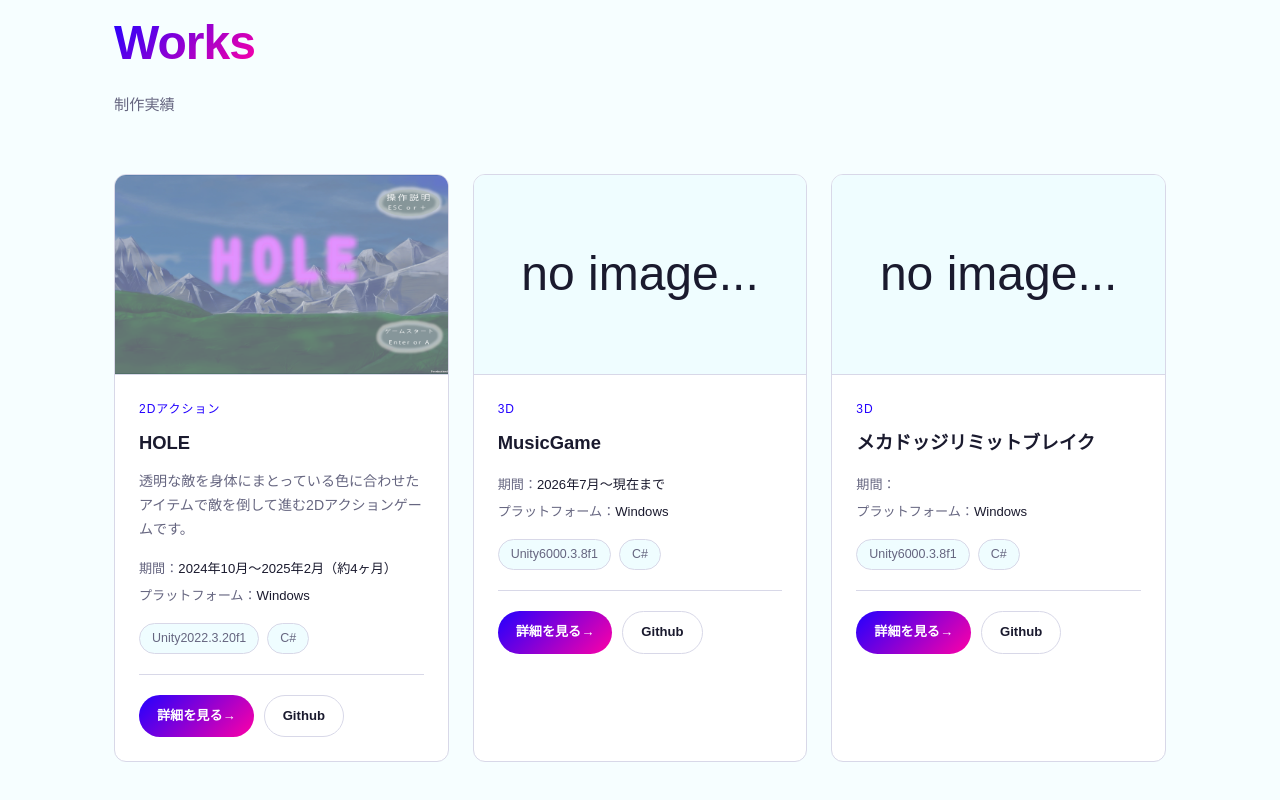
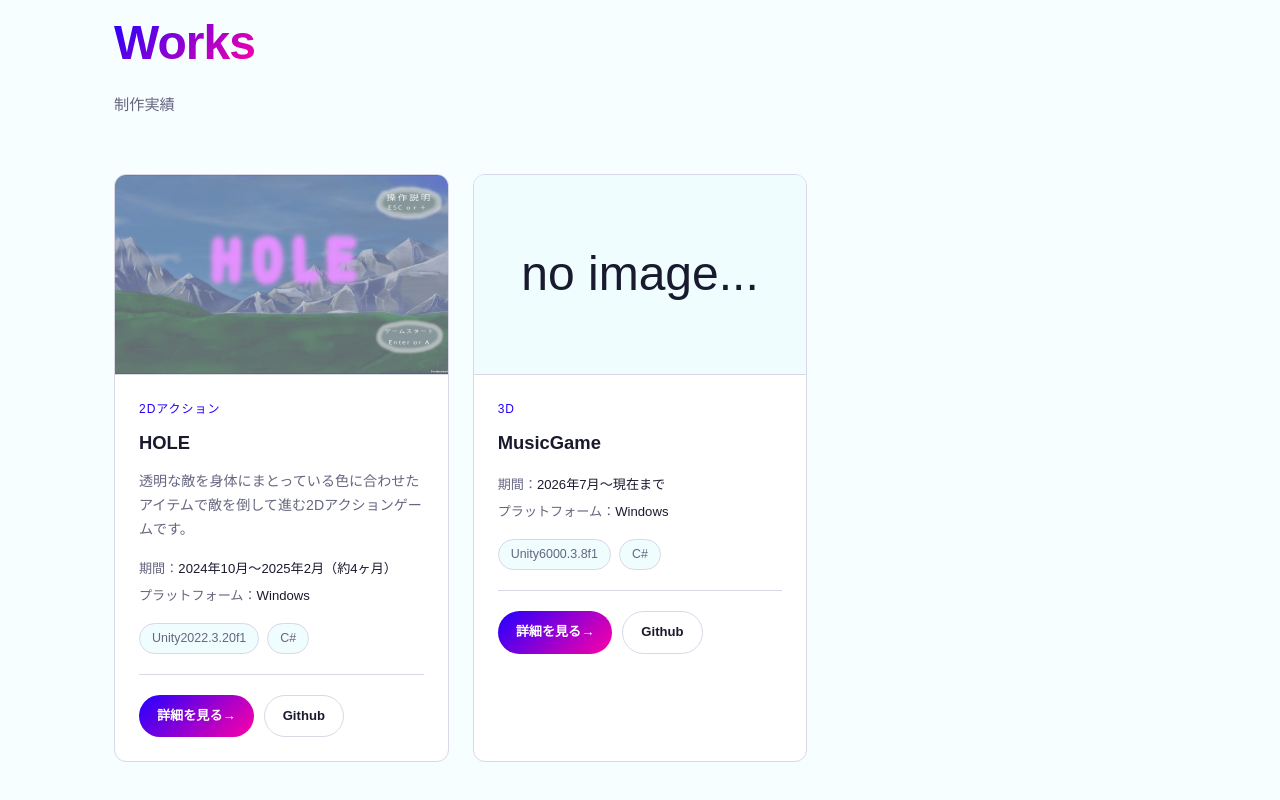
Before and after one commit to HarutoM83/26do45, a React (Vite) app in the folder my-portfolio/: page / in a window 1280 px wide. Shown: the part 2335-3135 px from the top of the page. Built offline with nearby package versions, Linux system fonts and the light colour scheme.

Commit message:
Revert "作品追加"
This reverts commit f97742533a439b7e30a64b4dff7d1f2542f29764.

```diff
--- a/my-portfolio/src/data/portfolio.ts
+++ b/my-portfolio/src/data/portfolio.ts
@@ -174,28 +174,6 @@ export const works: Work[]=[
         implementationTheme: null,
         troubleshooting: "",
         performance: null
-    },
-    {
-        id: 3,
-        title: "メカドッジリミットブレイク",
-        genre: "3D",
-        category: "game",
-        thumbnail: "",
-        screenshots: [],
-        description: "",
-        tags: ["Unity6000.3.8f1","C#"],
-        platform: ["Windows"],
-         period: "",
-        team: "チーム4名（プランナー1・プログラマー2・デザイナー1）",
-        role: "プログラマー",
-        github: "https://github.com/mochinoki123/Meca-Dodge-Limit-Break.git",
-        link: null,
-        venues: [],
-        techPoints: "",
-        designNotes: "",
-        implementationTheme: null,
-        troubleshooting: "",
-        performance: null
     },//配列ごとに作品情報を作ってく
 ]
 
```
